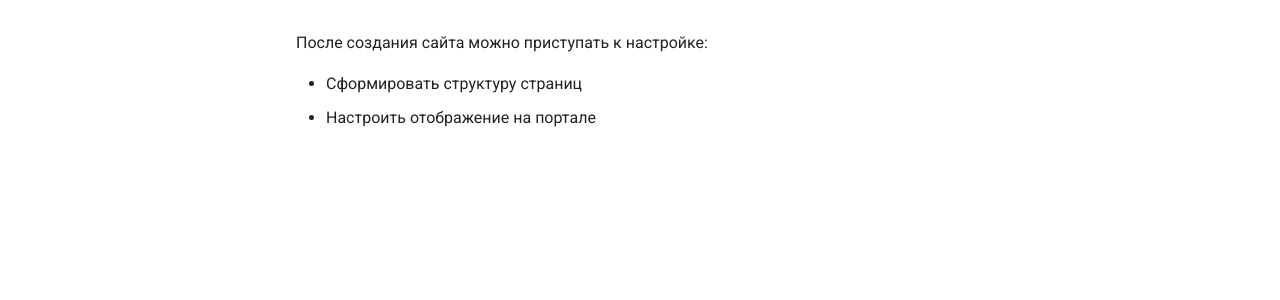
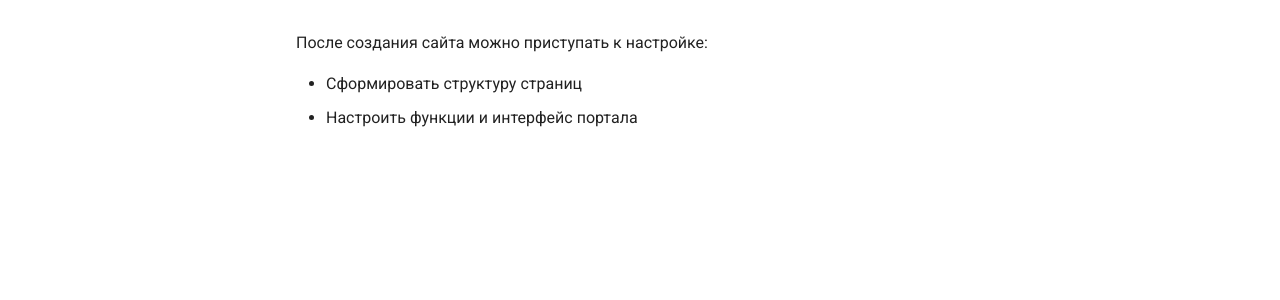
Before and after one commit to amihailov76/mkdocsportal, an MkDocs documentation site: the page built from docs/settings.md, in a window 1280 px wide. Shown: the part 198-498 px from the top of the page. Built offline with MkDocs 1.6.1 and Material for MkDocs 9.7.7, drawn with Linux system fonts in a browser that asks for light colours; comment, search, counter and statistics services are not loaded.

Commit message:
исправлен текст settings

```diff
--- a/docs/settings.md
+++ b/docs/settings.md
@@ -3,4 +3,4 @@
 После создания сайта можно приступать к настройке:
 
 - Сформировать структуру страниц
-- Настроить отображение на портале
+- Настроить функции и интерфейс портала
```
